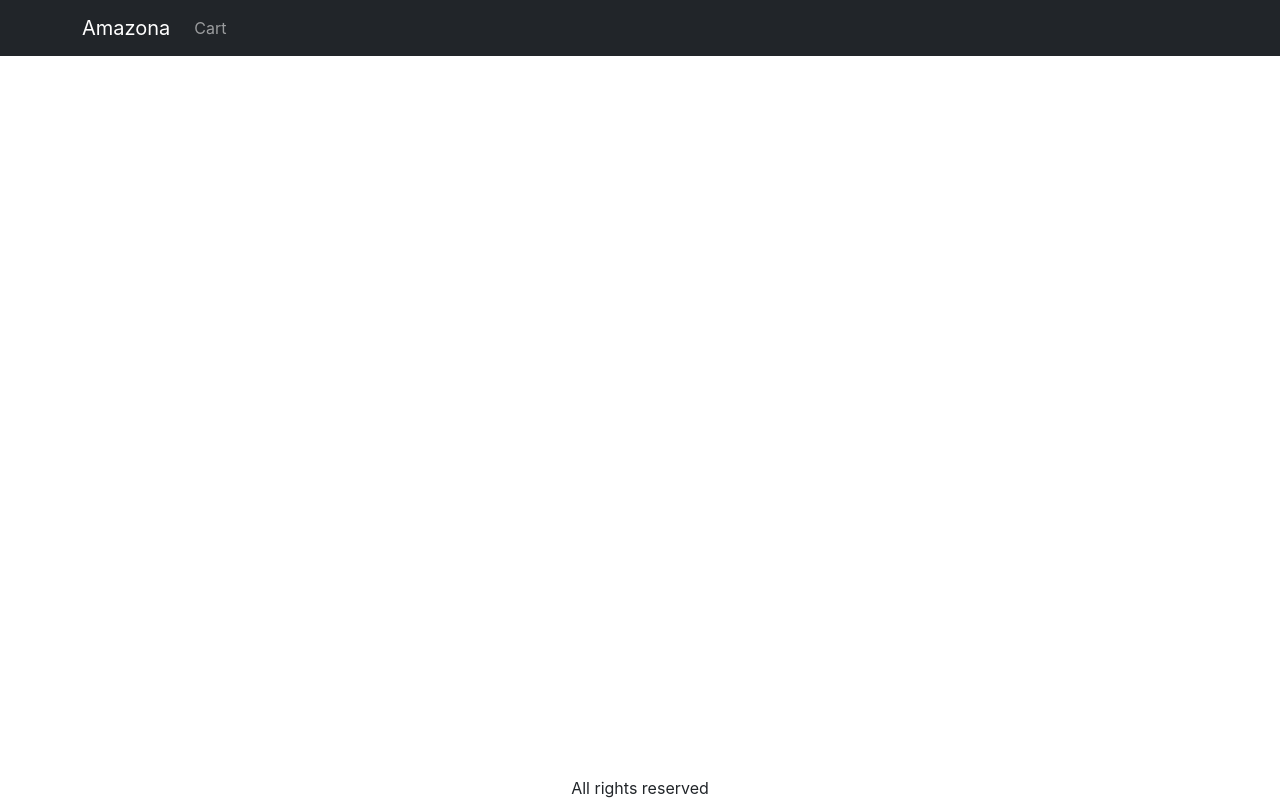
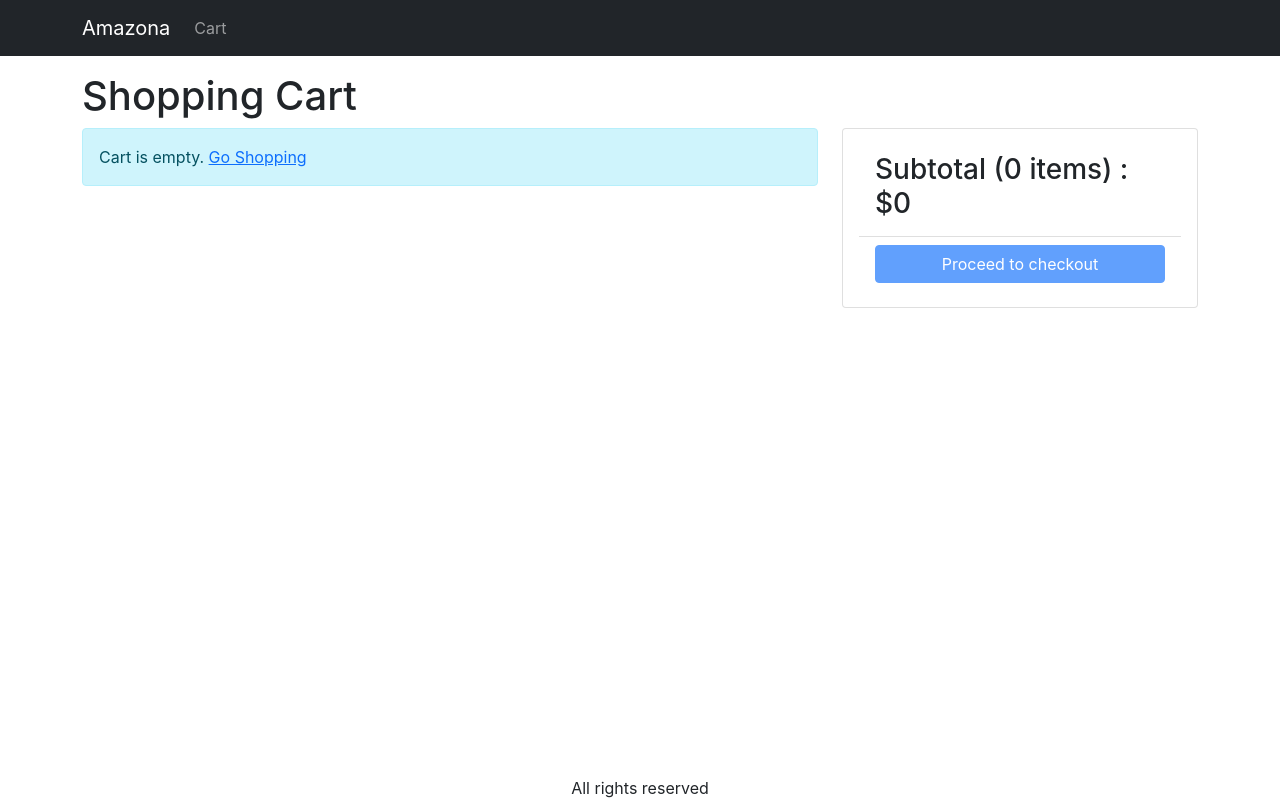
Before and after one commit to jamesekene8/amazoma, a React (Create React App) app in the folder frontend/: page /cart in a window 1280 px wide. Built offline with nearby package versions, Linux system fonts and the light colour scheme.

Commit message:
Created the cart page

```diff
--- a/frontend/src/App.js
+++ b/frontend/src/App.js
@@ -9,6 +9,7 @@
 import Badge from "react-bootstrap/Badge";
 import { useContext } from "react";
 import { Store } from "./Store";
+import CartScreen from "./screens/CartScreen";
 
 function App() {
   const { state } = useContext(Store);
@@ -38,8 +39,9 @@
       <main>
         <Container className="mt-3">
           <Routes>
-            <Route path="/product/:slug" element={<ProductScreen />}></Route>
-            <Route path="/" element={<HomeScreen />}></Route>
+            <Route path="/product/:slug" element={<ProductScreen />} />
+            <Route path="/cart" element={<CartScreen />} />
+            <Route path="/" element={<HomeScreen />} />
           </Routes>
         </Container>
       </main>
--- a/frontend/src/components/MessageBox.js
+++ b/frontend/src/components/MessageBox.js
@@ -1,8 +1,8 @@
 import React from "react";
 import Alert from "react-bootstrap/Alert";
 
-const MessageBox = ({ props }) => {
-  return <Alert variant={props.variant || "info"}>{props.children}</Alert>;
+const MessageBox = ({ variant, children }) => {
+  return <Alert variant={variant || "info"}>{children}</Alert>;
 };
 
 export default MessageBox;
--- a/frontend/src/index.css
+++ b/frontend/src/index.css
@@ -49,3 +49,7 @@
 .img-large {
   max-width: 100%;
 }
+
+.img-thumbnail {
+  height: 80px;
+}
--- /dev/null
+++ b/frontend/src/screens/CartScreen.js
@@ -0,0 +1,95 @@
+import React, { useContext } from "react";
+import Col from "react-bootstrap/esm/Col";
+import Row from "react-bootstrap/esm/Row";
+import { Helmet } from "react-helmet-async";
+import { Link } from "react-router-dom";
+import MessageBox from "../components/MessageBox";
+import { Store } from "../Store";
+import ListGroup from "react-bootstrap/ListGroup";
+import Button from "react-bootstrap/esm/Button";
+import Card from "react-bootstrap/Card";
+
+const CartScreen = () => {
+  const { state, dispatch: ctxDispatch } = useContext(Store);
+  const {
+    cart: { cartItems },
+  } = state;
+
+  return (
+    <div>
+      <Helmet>
+        <title>Shopping Cart</title>
+      </Helmet>
+      <h1>Shopping Cart</h1>
+      <Row>
+        <Col md={8}>
+          {cartItems.length === 0 ? (
+            <MessageBox>
+              Cart is empty. <Link to="/">Go Shopping</Link>
+            </MessageBox>
+          ) : (
+            <ListGroup>
+              {cartItems.map((item) => (
+                <ListGroup.Item key={item.id}>
+                  <Row className="align-items-center">
+                    <Col md={4}>
+                      <img
+                        src={item.image}
+                        alt={item.name}
+                        className="img-fluid rounded img-thumbnail"
+                      />{" "}
+                      <Link to={`/product/${item.slug}`}>{item.name}</Link>
+                    </Col>
+                    <Col md={3}>
+                      <Button variant="light" disabled={item.quantity === 1}>
+                        <i className="fas fa-minus-circle"></i>
+                      </Button>{" "}
+                      <span>{item.quantity}</span>{" "}
+                      <Button variant="light" disabled={item.quantity === 1}>
+                        <i className="fas fa-plus-circle"></i>
+                      </Button>
+                    </Col>
+                    <Col md={3}>${item.price}</Col>
+                    <Col md={2}>
+                      <Button variant="light">
+                        <i className="fas fa-trash"></i>
+                      </Button>
+                    </Col>
+                  </Row>
+                </ListGroup.Item>
+              ))}
+            </ListGroup>
+          )}
+        </Col>
+        <Col md={4}>
+          <Card>
+            <Card.Body>
+              <ListGroup variant="flush">
+                <ListGroup.Item>
+                  <h3>
+                    Subtotal ({cartItems.reduce((a, c) => a + c.quantity, 0)}{" "}
+                    items) : $
+                    {cartItems.reduce((a, c) => a + c.price * c.quantity, 0)}
+                  </h3>
+                </ListGroup.Item>
+                <ListGroup.Item>
+                  <div className="d-grid">
+                    <Button
+                      type="button"
+                      variant="primary"
+                      disabled={cartItems.length === 0}
+                    >
+                      Proceed to checkout
+                    </Button>
+                  </div>
+                </ListGroup.Item>
+              </ListGroup>
+            </Card.Body>
+          </Card>
+        </Col>
+      </Row>
+    </div>
+  );
+};
+
+export default CartScreen;
--- a/frontend/src/screens/ProductScreen.js
+++ b/frontend/src/screens/ProductScreen.js
@@ -2,7 +2,7 @@
 import React, { useContext, useEffect, useReducer } from "react";
 import Col from "react-bootstrap/esm/Col";
 import Row from "react-bootstrap/esm/Row";
-import { useParams } from "react-router-dom";
+import { useNavigate, useParams } from "react-router-dom";
 import Rating from "../components/Rating";
 import ListGroup from "react-bootstrap/ListGroup";
 import Badge from "react-bootstrap/Badge";
@@ -28,6 +28,7 @@
 };
 
 const ProductScreen = () => {
+  const navigate = useNavigate();
   const params = useParams();
   const { slug } = params;
 
@@ -64,6 +65,8 @@
       type: "CART_ADD_ITEM",
       payload: { ...product, quantity },
     });
+
+    navigate("/cart");
   }
 
   return loading ? (
```
